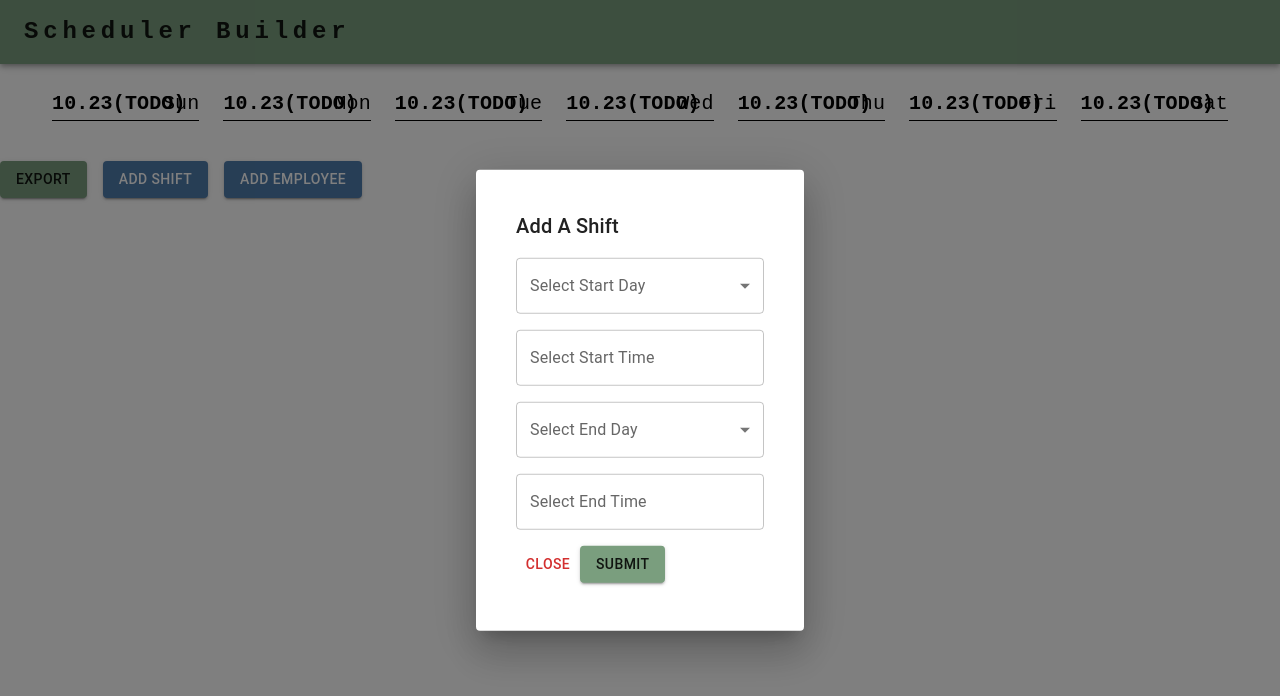
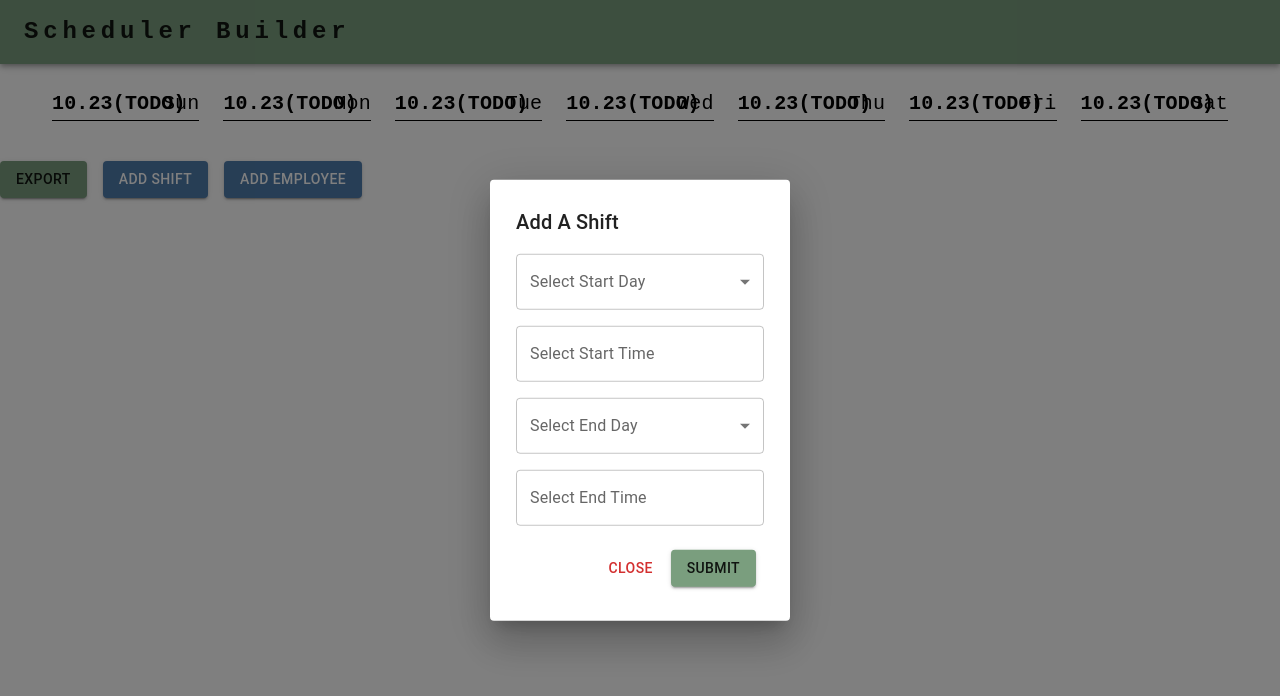
Before and after one commit to Stout-2022-Capstone-Scheduler-Team/SchedulerApp, a Next.js app: page /edit-schedule in a window 1280 px wide. Both pictures are taken after a click on the button "ADD SHIFT". Shown: the top 696 px of the page. Built offline with nearby package versions, Linux system fonts and the light colour scheme.

Commit message:
minor fix

```diff
--- a/components/addShiftModal/AddShiftModal.tsx
+++ b/components/addShiftModal/AddShiftModal.tsx
@@ -1,5 +1,5 @@
 import * as React from "react";
-import { Button, Modal, Typography, Card, CardContent } from "@mui/material";
+import { Button, Modal, Typography, Card, CardContent, CardActions } from "@mui/material";
 import modalStyle from "../../styles/modalStyle";
 import Box from "@mui/material/Box";
 import InputLabel from "@mui/material/InputLabel";
@@ -116,7 +116,7 @@ export function AddShiftModal(props: ShiftModalProps): JSX.Element {
         aria-describedby="addShiftDescription"
       >
         <Card sx={modalStyle}>
-          <CardContent>
+          <CardContent sx={{ p: 0, "&:last-child": { p: 0.25 } }}>
             <Typography id="addShiftTitle" variant="h6" component="h2">
               Add A Shift
             </Typography>
@@ -153,12 +153,14 @@ export function AddShiftModal(props: ShiftModalProps): JSX.Element {
               />
             </LocalizationProvider>
             <Typography id="modal-submit" sx={{ mt: 2 }}></Typography>
+            <CardActions>
               <Button onClick={handleClose} color={"error"} sx={{ ml: "auto" }}>
                 Close
               </Button>
               <Button variant="contained" onClick={handleSubmit}>
                 Submit
               </Button>
+            </CardActions>
           </CardContent>
         </Card>
       </Modal>
```
Lines whose indentation alone changed are shown as unchanged.
